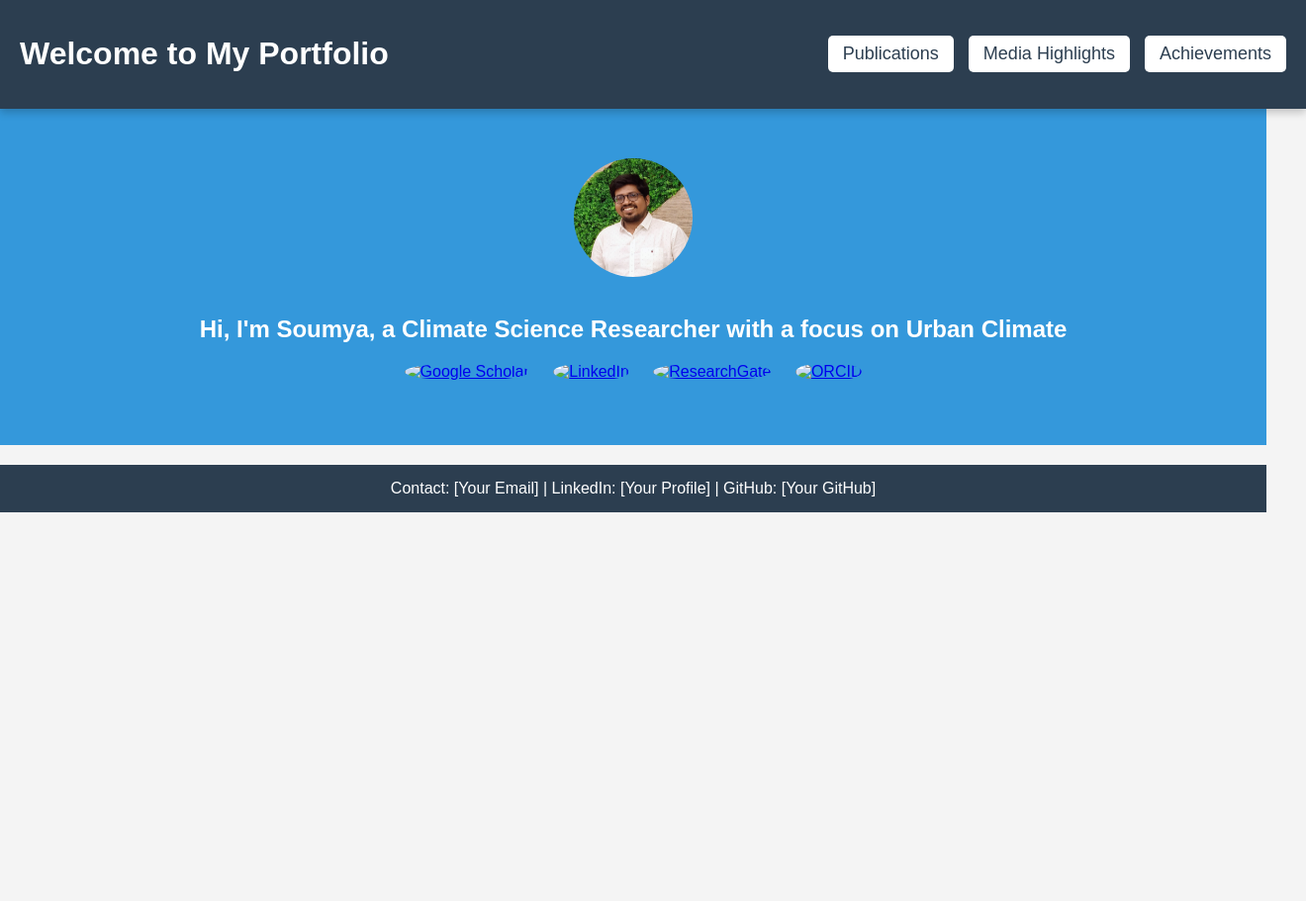
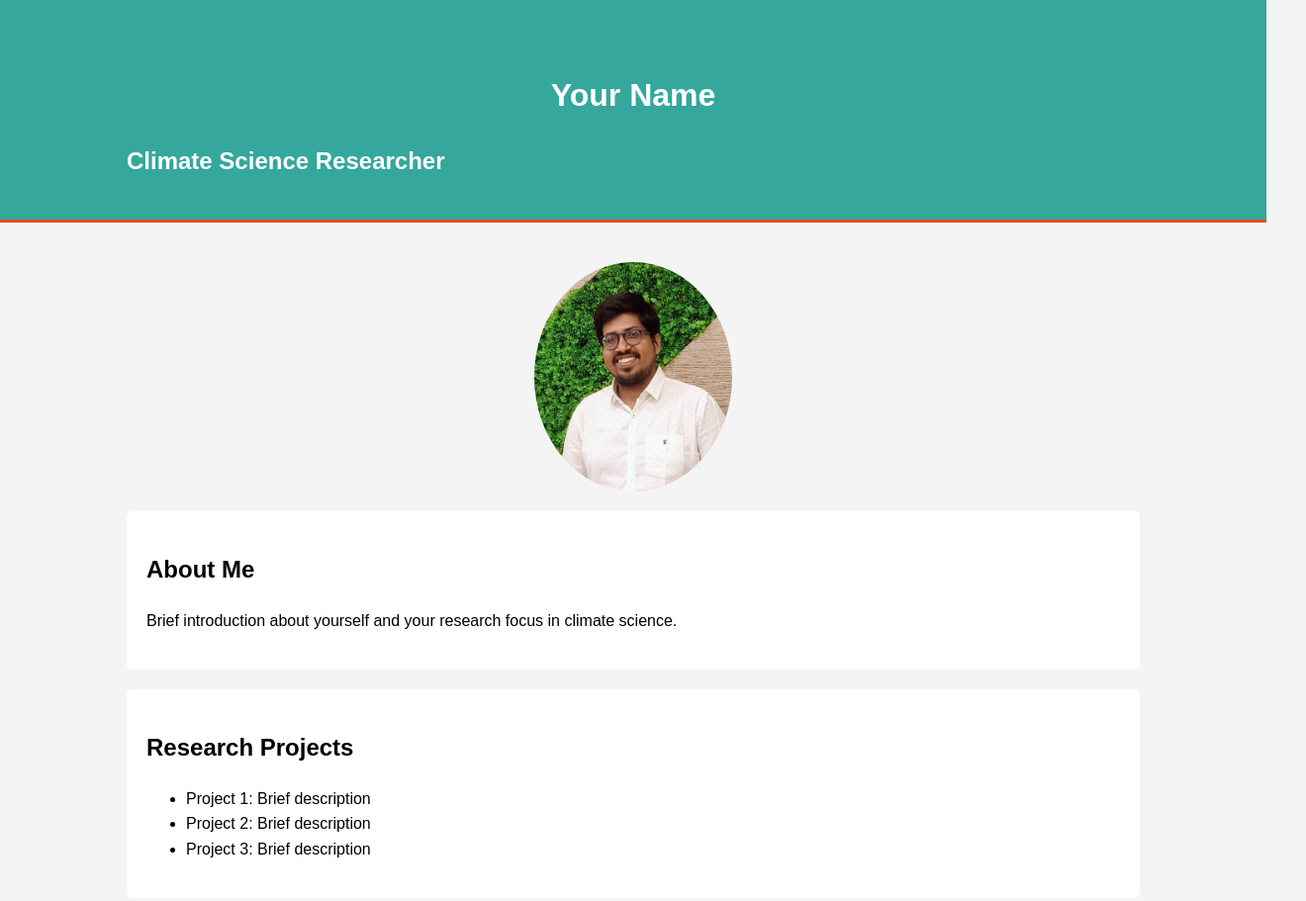
Before and after one commit to SSoumyaS/SSoumyaS.github.io, a plain HTML site: page index.html in a window 1280 px wide. Shown: the top 911 px of the page at 99% size, 1320 px wide, since content can reach past the window. Before the commit the page ends 800 px from the top, so only its background shows below. Drawn offline with Linux system fonts and the light colour scheme.

Commit message:
Update index.html

```diff
--- a/index.html
+++ b/index.html
@@ -3,139 +3,85 @@
 <head>
     <meta charset="UTF-8">
     <meta name="viewport" content="width=device-width, initial-scale=1.0">
-    <title>Welcome to My Portfolio</title>
+    <title>Climate Science Researcher Portfolio</title>
     <style>
         body {
-            font-family: 'Arial', sans-serif;
+            font-family: Arial, sans-serif;
+            line-height: 1.6;
             margin: 0;
             padding: 0;
-            background: #f4f4f4;
-            color: #222;
+            background-color: #f4f4f4;
+        }
+        .container {
+            width: 80%;
+            margin: auto;
+            overflow: hidden;
+            padding: 20px;
         }
         header {
-            background: #2c3e50;
+            background: #35A79C;
             color: white;
-            padding: 15px 20px;
-            display: flex;
-            align-items: center;
-            justify-content: space-between;
-            position: sticky;
-            top: 0;
-            width: 100%;
-            z-index: 1000;
-            box-shadow: 0 4px 8px rgba(0, 0, 0, 0.2);
+            padding-top: 30px;
+            min-height: 70px;
+            border-bottom: #e8491d 3px solid;
         }
-        .nav-links {
-            display: flex;
-            gap: 15px;
+        header h1 {
+            text-align: center;
         }
-        .nav-links div {
-            cursor: pointer;
-            font-size: 18px;
-            padding: 8px 15px;
+        .profile-img {
+            display: block;
+            margin: 20px auto;
+            width: 200px;
+            border-radius: 50%;
+        }
+        .section {
             background: white;
-            color: #2c3e50;
+            margin: 20px 0;
+            padding: 20px;
             border-radius: 5px;
-            transition: background 0.3s, transform 0.2s;
-        }
-        .nav-links div:hover {
-            background: #2980b9;
-            color: white;
-            transform: translateY(-2px);
-        }
-        .hero {
-            text-align: center;
-            padding: 50px;
-            background: #3498db;
-            color: white;
-        }
-        .hero img {
-            width: 120px;
-            height: 120px;
-            border-radius: 50%;
-            margin-bottom: 15px;
-        }
-        .social-links {
-            margin-top: 20px;
-        }
-        .social-links a {
-            margin: 0 10px;
-            display: inline-block;
-        }
-        .social-links img {
-            width: 40px;
-            height: 40px;
-            transition: transform 0.3s;
-        }
-        .social-links img:hover {
-            transform: scale(1.2);
-        }
-        .tab-content {
-            display: none;
-            padding: 20px;
-            background: white;
-            border-radius: 10px;
-            box-shadow: 0 4px 6px rgba(0, 0, 0, 0.1);
-            margin: 20px auto;
-            max-width: 900px;
-            text-align: left;
-        }
-        .footer {
-            background: #2c3e50;
-            color: white;
-            text-align: center;
-            padding: 15px;
-            margin-top: 20px;
         }
     </style>
-    <script>
-        function toggleTabContent(tabId) {
-            var content = document.getElementById(tabId);
-            content.style.display = (content.style.display === "block") ? "none" : "block";
-        }
-    </script>
 </head>
 <body>
     <header>
-        <h1>Welcome to My Portfolio</h1>
-        <div class="nav-links">
-            <div onclick="toggleTabContent('publications')">Publications</div>
-            <div onclick="toggleTabContent('media')">Media Highlights</div>
-            <div onclick="toggleTabContent('achievements')">Achievements</div>
+        <div class="container">
+            <h1>Your Name</h1>
+            <h2>Climate Science Researcher</h2>
         </div>
     </header>
-    <div class="hero">
-        <img src="ProfilePicturePhoto.jpg" alt="Your Photo">
-        <h2>Hi, I'm Soumya, a Climate Science Researcher with a focus on Urban Climate</h2>
-        <div class="social-links">
-            <a href="https://scholar.google.com/citations?user=O2CKIUsAAAAJ&hl=en" target="_blank">
-                <img src="google-scholar-logo.png" alt="Google Scholar">
-            </a>
-            <a href="#" target="_blank">
-                <img src="linkedin-logo.png" alt="LinkedIn">
-            </a>
-            <a href="#" target="_blank">
-                <img src="researchgate-logo.png" alt="ResearchGate">
-            </a>
-            <a href="#" target="_blank">
-                <img src="orcid-logo.png" alt="ORCID">
-            </a>
+
+    <div class="container">
+        <img src="ProfilePicturePhoto.jpg" alt="Your Name" class="profile-img">
+
+        <div class="section">
+            <h2>About Me</h2>
+            <p>Brief introduction about yourself and your research focus in climate science.</p>
         </div>
-    </div>
-    <div id="publications" class="tab-content">
-        <h2>Publications</h2>
-        <p>List of research papers and articles published in peer-reviewed journals.</p>
-    </div>
-    <div id="media" class="tab-content">
-        <h2>Media Highlights</h2>
-        <p>Press releases, interviews, and articles featuring my research.</p>
-    </div>
-    <div id="achievements" class="tab-content">
-        <h2>Achievements</h2>
-        <p>Awards, recognitions, and major milestones in my research career.</p>
-    </div>
-    <div class="footer">
-        Contact: [Your Email] | LinkedIn: [Your Profile] | GitHub: [Your GitHub]
+
+        <div class="section">
+            <h2>Research Projects</h2>
+            <ul>
+                <li>Project 1: Brief description</li>
+                <li>Project 2: Brief description</li>
+                <li>Project 3: Brief description</li>
+            </ul>
+        </div>
+
+        <div class="section">
+            <h2>Publications</h2>
+            <ul>
+                <li>Publication 1</li>
+                <li>Publication 2</li>
+                <li>Publication 3</li>
+            </ul>
+        </div>
+
+        <div class="section">
+            <h2>Contact</h2>
+            <p>Email: your.email@example.com</p>
+            <p>LinkedIn: linkedin.com/in/yourprofile</p>
+            <p>Twitter: @yourhandle</p>
+        </div>
     </div>
 </body>
 </html>
```
